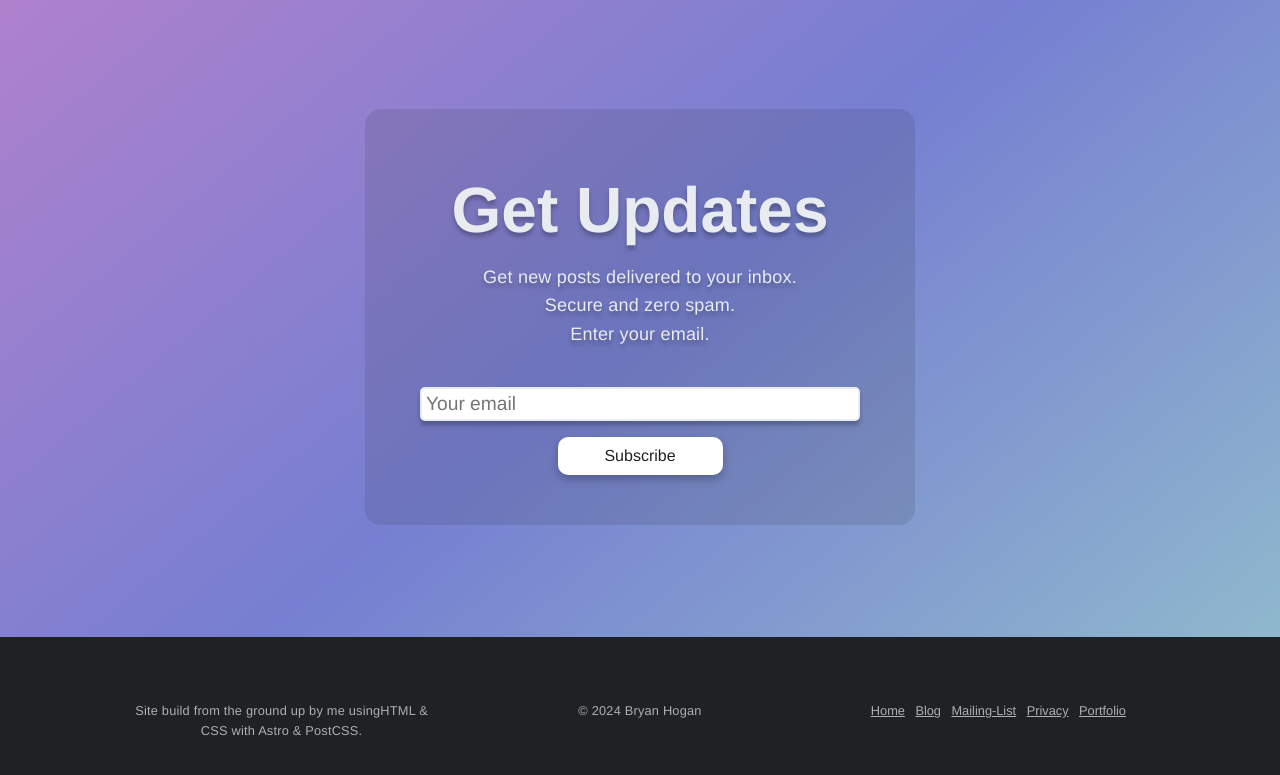
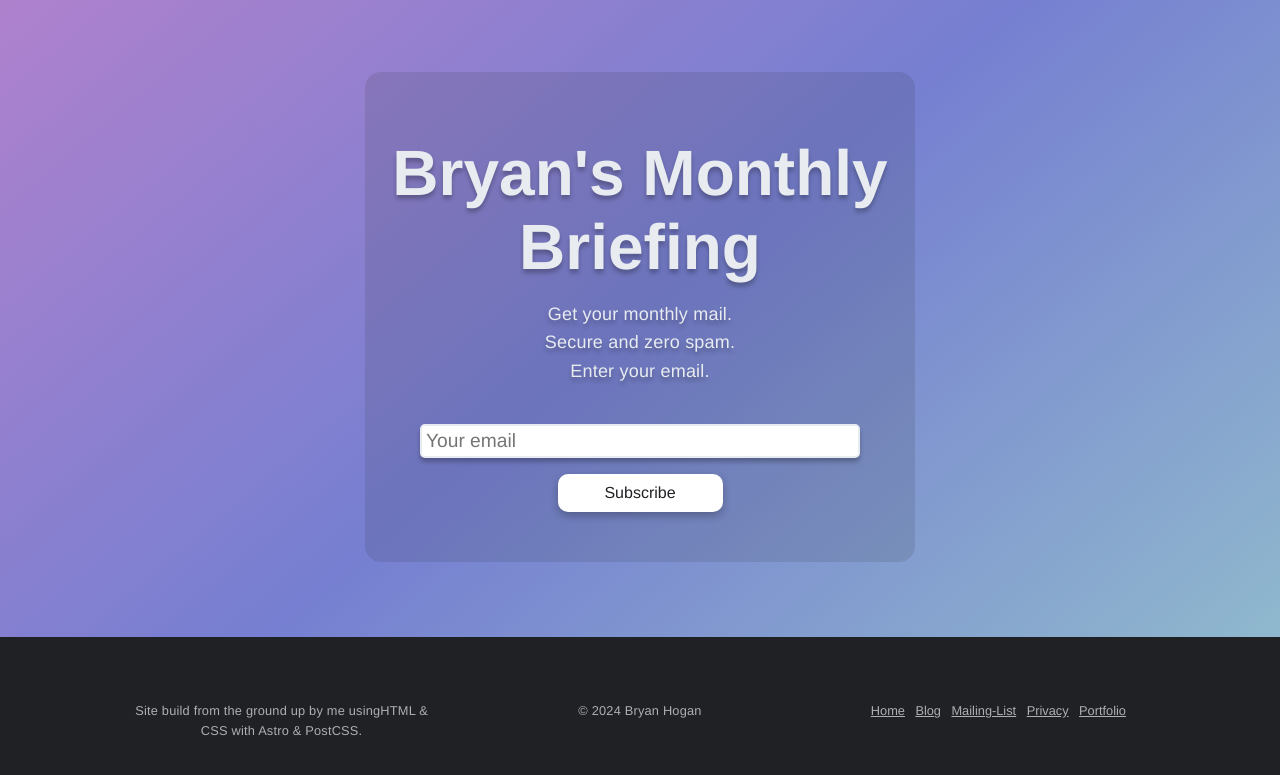
Before and after one commit to BryanHogan/bryanhogan, an Astro site: page /follow in a window 1280 px wide. Shown: the part 53-828 px from the top of the page. Built offline with nearby package versions, Linux system fonts and the light colour scheme; Astro itself is replaced by a stand-in of ours.

Commit message:
life update and monthly mail text adjusted

```diff
--- a/src/components/ButtondownSignupForm.astro
+++ b/src/components/ButtondownSignupForm.astro
@@ -9,9 +9,9 @@
     onsubmit="window.open('https://buttondown.email/BryanHogan', 'popupwindow')"
     class="buttondown-form"
 >
-    <h1 class="text-shadow">Get Updates</h1>
+    <h1 class="text-shadow">Bryan's Monthly Briefing</h1>
     <label for="bd-email" class="text-shadow text-align-center"
-        ><p>Get new posts delivered to your inbox.<br/>Secure and zero spam.<br/>Enter your email.</p></label
+        ><p>Get your monthly mail.<br/>Secure and zero spam.<br/>Enter your email.</p></label
     >
     <input type="email" name="email" id="bd-email" placeholder="Your email" class="email"/>
     <input type="hidden" name="tag" value="blog" />
```
Also changed, not shown: src/life-updates.ts (+7 -0 lines).
